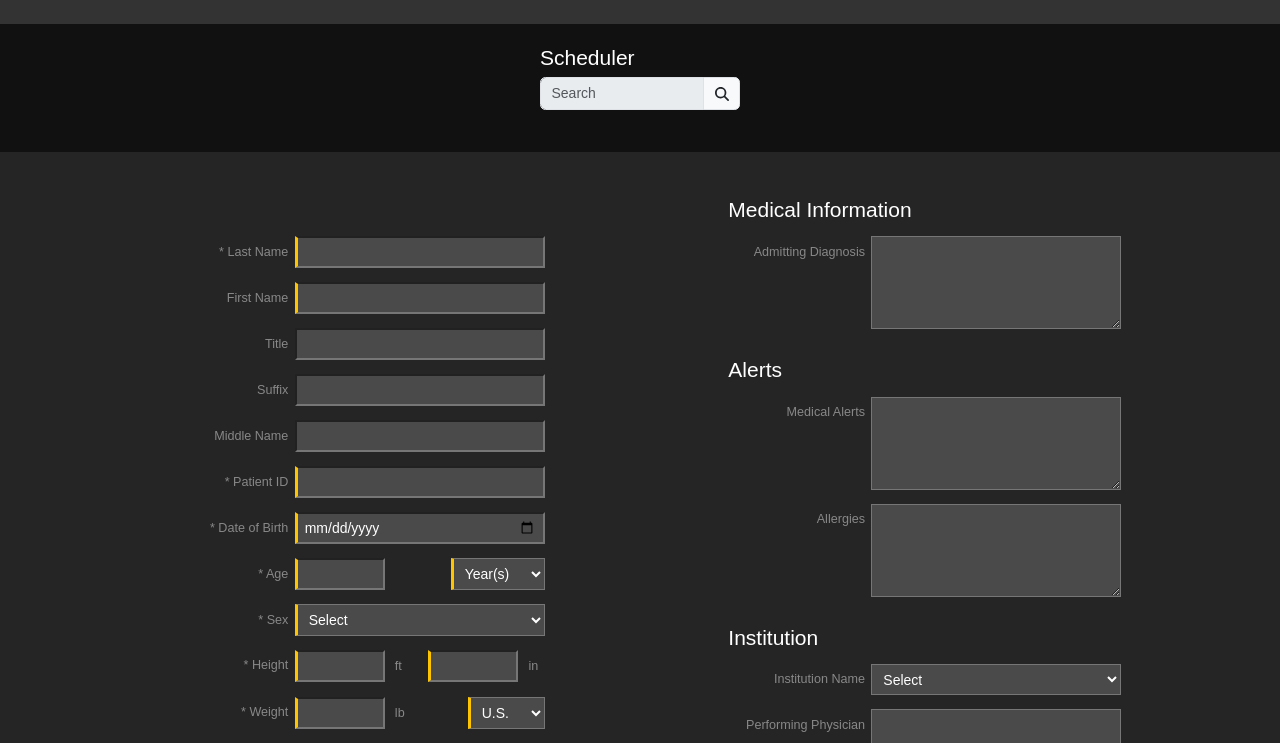
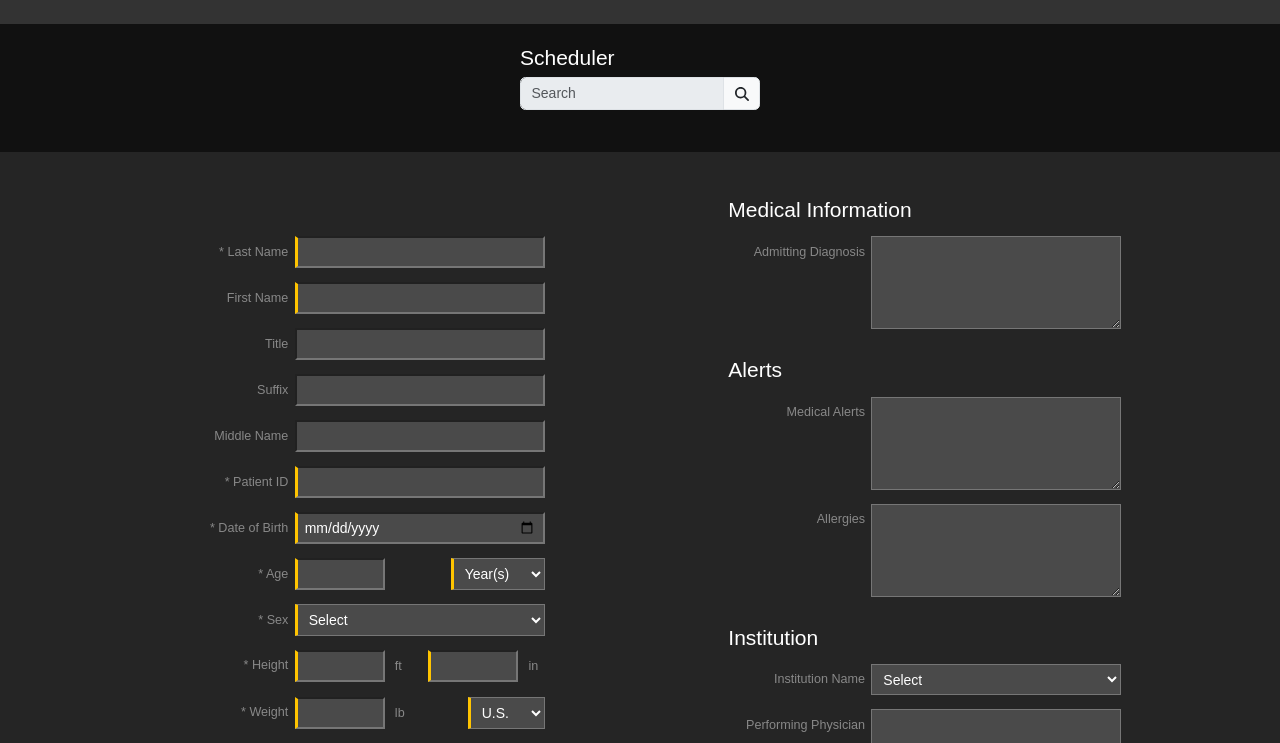
Before and after one commit to vie74050/MRI-WebUI, a website built with webpack: page src/index.html in a window 1280 px wide. Shown: the part 57-800 px from the top of the page. Built offline with nearby package versions, Linux system fonts and the light colour scheme.

Commit message:
#3 adjusted styles

```diff
--- a/src/index.html
+++ b/src/index.html
@@ -9,8 +9,8 @@
     <header>
       <h1>MRI Workflow Simulator</h1>
     </header>
-    <section class="main-container">
-      <div id="schedular">
+    <div class="main-container">
+      <section id="schedular">
         <h2>Scheduler</h2>
         <div class="input-group mb-3">
           <input
@@ -26,9 +26,9 @@
             ><i class="fa-solid fa-magnifying-glass"></i
           ></span>
         </div>
-      </div>
+      </section>
 
-      <div id="registration">
+      <section id="registration">
         <form id="pt-registration" action="#">
           <div style="width:370px">
             <h2> &nbsp;</h2>
@@ -389,9 +389,9 @@
           </span>
 
         </footer>
-      </div>
+      </section>
 
-    </section>
+    </div>
 
   </body>
 </html>
--- a/src/styles.css
+++ b/src/styles.css
@@ -11,7 +11,11 @@ html, body {
     background-color: #111;
     color: white;
 }
-
+body{
+    display: flex;
+    flex-direction: column;
+    height: 100vh;
+}
 h1{
     font-size: 2em;
 }
@@ -36,11 +40,6 @@ header, footer {
     justify-content:center;
     gap: 2em;
     flex-wrap: wrap;
-}
-
-#schedular {
-    width: 200px;
-    height: 100%;
 }
 
 #registration {
```
Also changed, not shown: dist/index.html, 1 other file.
